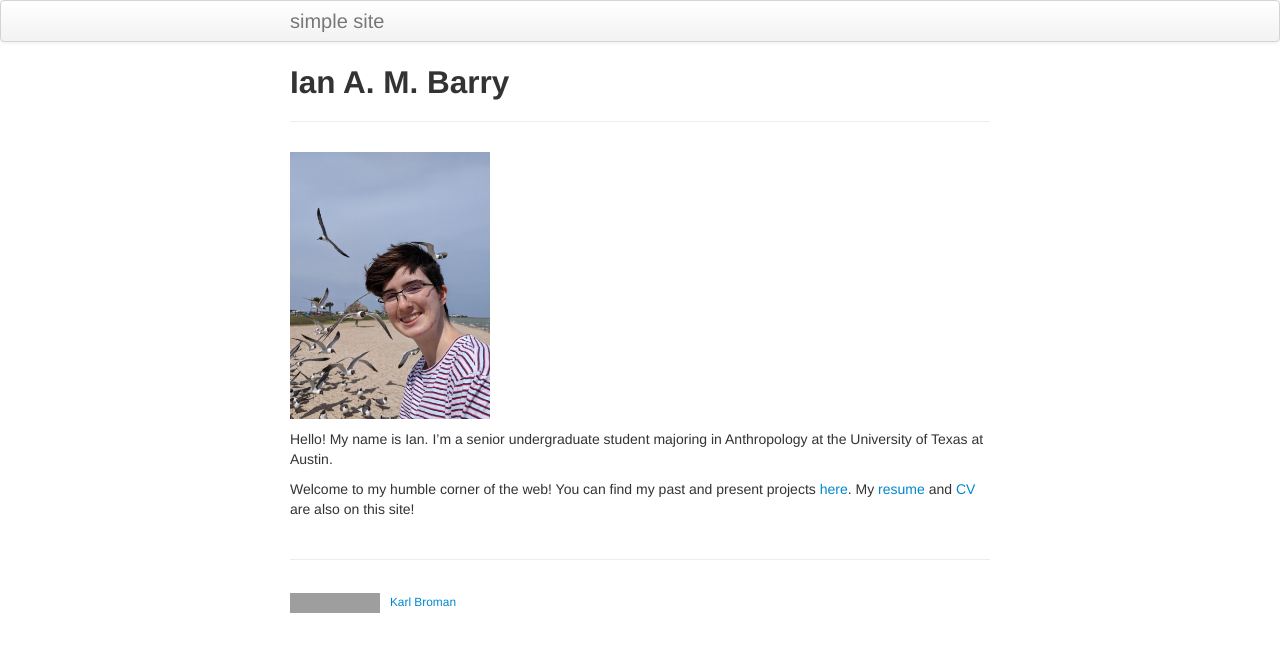
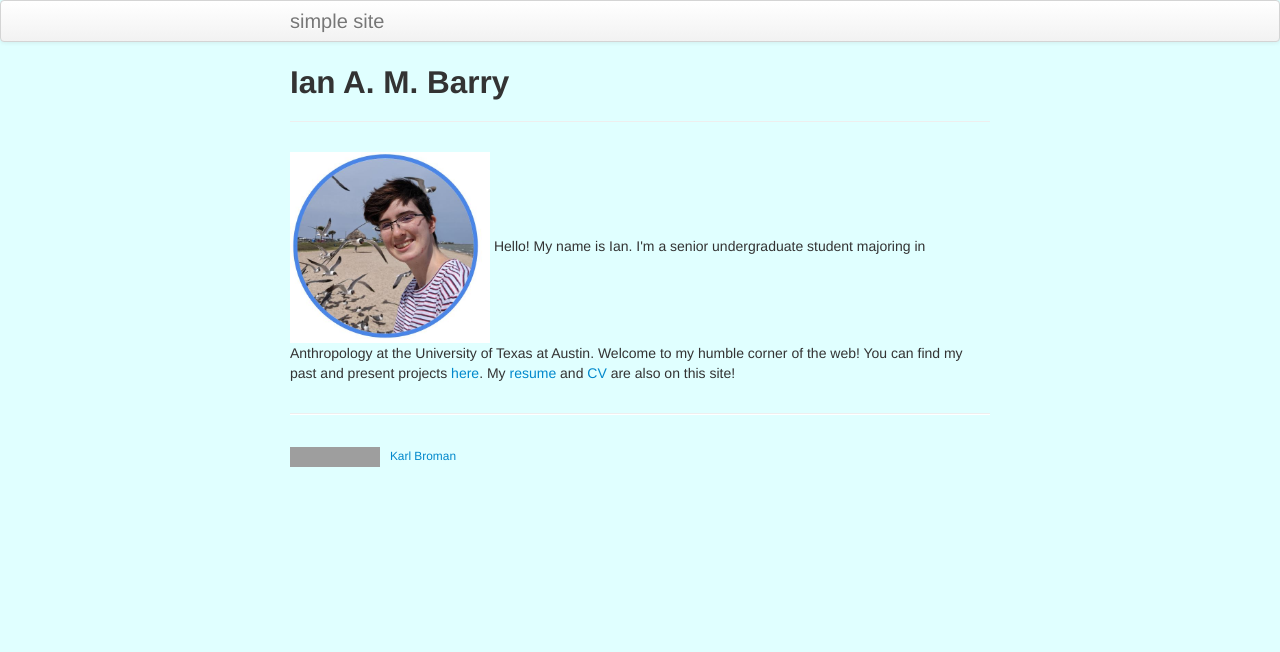
Before and after one commit to IanABarry/IanABarry.github.io, a Jekyll site: the page built from index.md, in a window 1280 px wide. Shown: the top 652 px of the page. Built offline with Jekyll 4.4.1, drawn with Linux system fonts in a browser that asks for light colours; grey boxes are pictures that could not be loaded.

Commit message:
Change picture and update background color on all pages

```diff
--- a/index.md
+++ b/index.md
@@ -3,8 +3,9 @@
 title: Ian A. M. Barry
 Permalink: /home
 ---
+<body style="background-color:LightCyan;">
 
-<img src="ian.jpg"
+<img src="IanCircle.jpg"
      class="center"
      width="200"
      height="250" />
```
Also changed, not shown: pages/cv.md (+2 -0 lines), pages/resume.md (+1 -0 lines), IanCircle.jpg (added).
